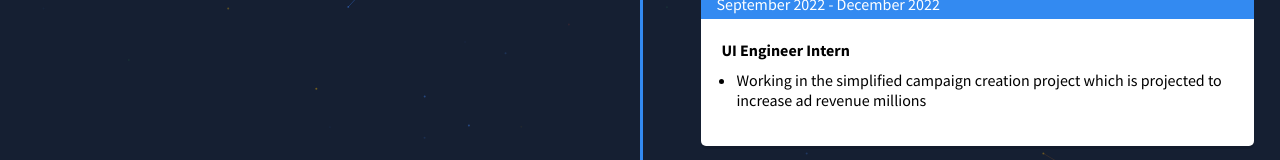
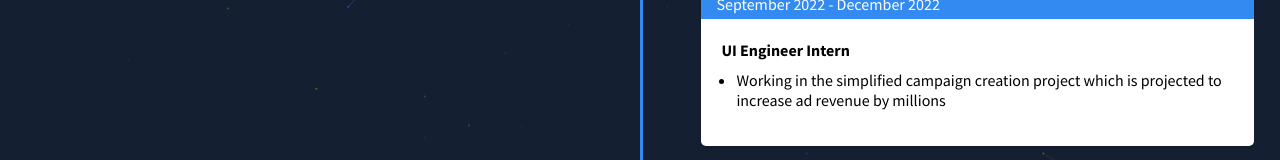
Before and after one commit to bavichugo/bavichugo-website, a React (Create React App) app: page /resume in a window 1280 px wide. Shown: the part 464-624 px from the top of the page. Built offline with nearby package versions, Linux system fonts and the light colour scheme.

Commit message:
Fix capitalization

```diff
--- a/src/data.js
+++ b/src/data.js
@@ -83,7 +83,7 @@ export const experienceData = [
     date: "September 2022 - December 2022",
     role: "UI Engineer Intern",
     content: [
-      "Working in the simplified campaign creation project which is projected to increase ad revenue millions",
+      "Working in the simplified campaign creation project which is projected to increase ad revenue by millions",
     ],
     icon: <FaLinkedin />,
   },
```
